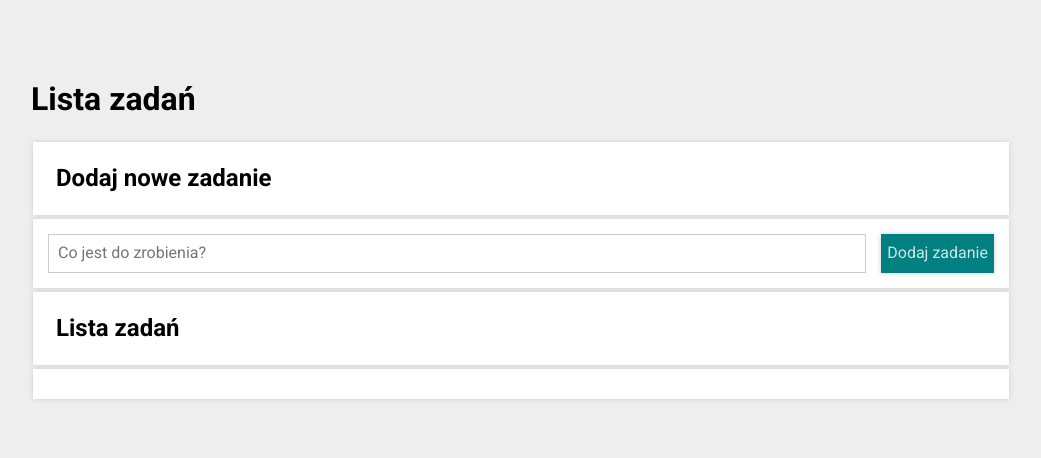
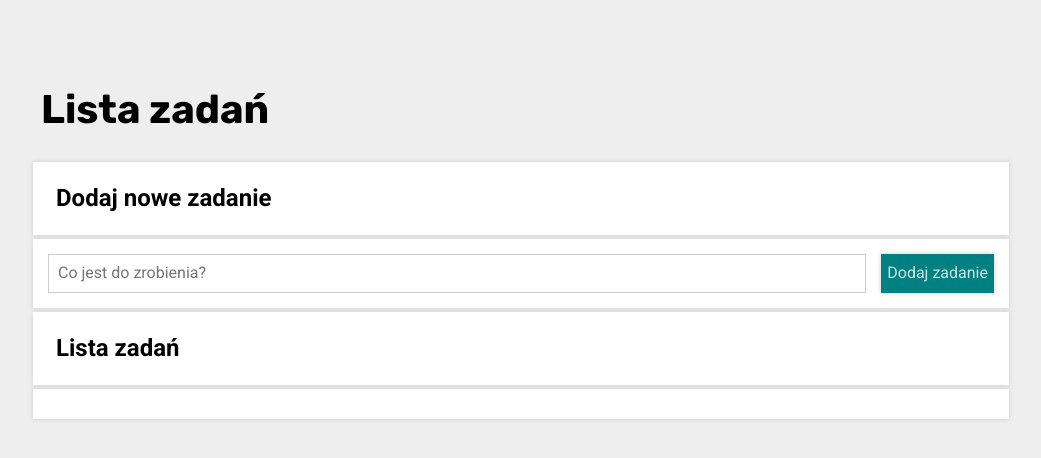
Before and after one commit to olgasowlet/To-do-list-React, a React (Create React App) app: page / in a window 1280 px wide. Shown: the top 458 px of the page, without its empty margins (119-1160 px from the left). Built offline with nearby package versions, Linux system fonts and the light colour scheme.

Commit message:
added styled components to Header and added google font

```diff
--- a/src/Header/index.js
+++ b/src/Header/index.js
@@ -1,10 +1,10 @@
 import React from 'react';
-import "../Container/style.js";
+import { Title, StyledHeader } from "./styles.js";
 
 const Header = ({title}) => (
-    <header className="header">
-        <h1 className="header__title">{title}</h1>
-    </header>
+    <StyledHeader className="header">
+        <Title className="header__title">{title}</Title>
+    </StyledHeader>
 );
 
 export default Header;
--- /dev/null
+++ b/src/Header/styles.js
@@ -0,0 +1,14 @@
+import styled from "styled-components";
+import "../fonts.css";
+
+const Title = styled.h1`
+    font-size: 2.5em;
+    margin-left: 10px;
+    font-family: 'Rubik', sans-serif;
+`;
+
+const StyledHeader = styled.header`
+
+`;
+
+export { Title, StyledHeader };
--- /dev/null
+++ b/src/fonts.css
@@ -0,0 +1 @@
+@import url('https://fonts.googleapis.com/css2?family=Rubik:wght@400;700&display=swap');
```
